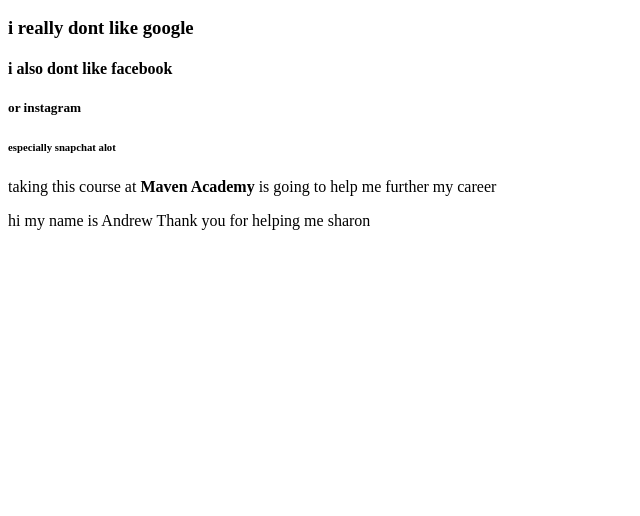
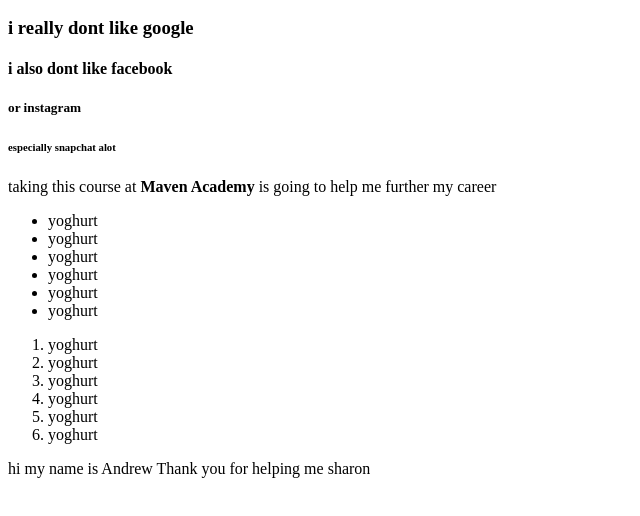
Before and after one commit to abrussell101/test, a plain HTML site: page index.html in a window 1280 px wide. Shown: the part 110-626 px from the top of the page, without its empty margins (0-640 px from the left). Drawn offline with Linux system fonts and the light colour scheme.

Commit message:
added two lists

```diff
--- a/index.html
+++ b/index.html
@@ -16,6 +16,26 @@
 
     <p>taking this course at <strong>Maven Academy</strong> is going to help me further my career</p>
 
+    <ul>
+        <li>yoghurt</li>
+        <li>yoghurt</li>
+        <li>yoghurt</li>
+        <li>yoghurt</li>
+        <li>yoghurt</li>
+        <li>yoghurt</li>
+    </ul>
+
+    <ol>
+        <li>yoghurt</li>
+        <li>yoghurt</li>
+        <li>yoghurt</li>
+        <li>yoghurt</li>
+        <li>yoghurt</li>
+        <li>yoghurt</li>
+    </ol>
+
+
+
     hi my name is Andrew Thank you for helping me sharon
 </body>
 </html>
```
